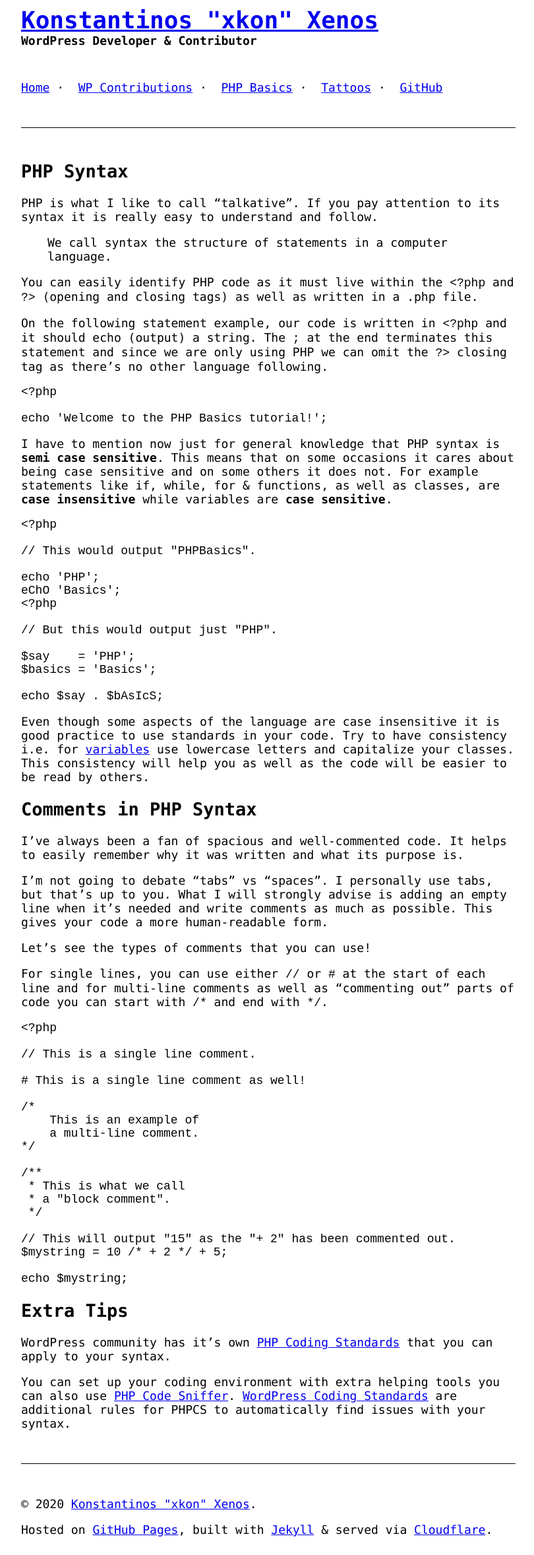
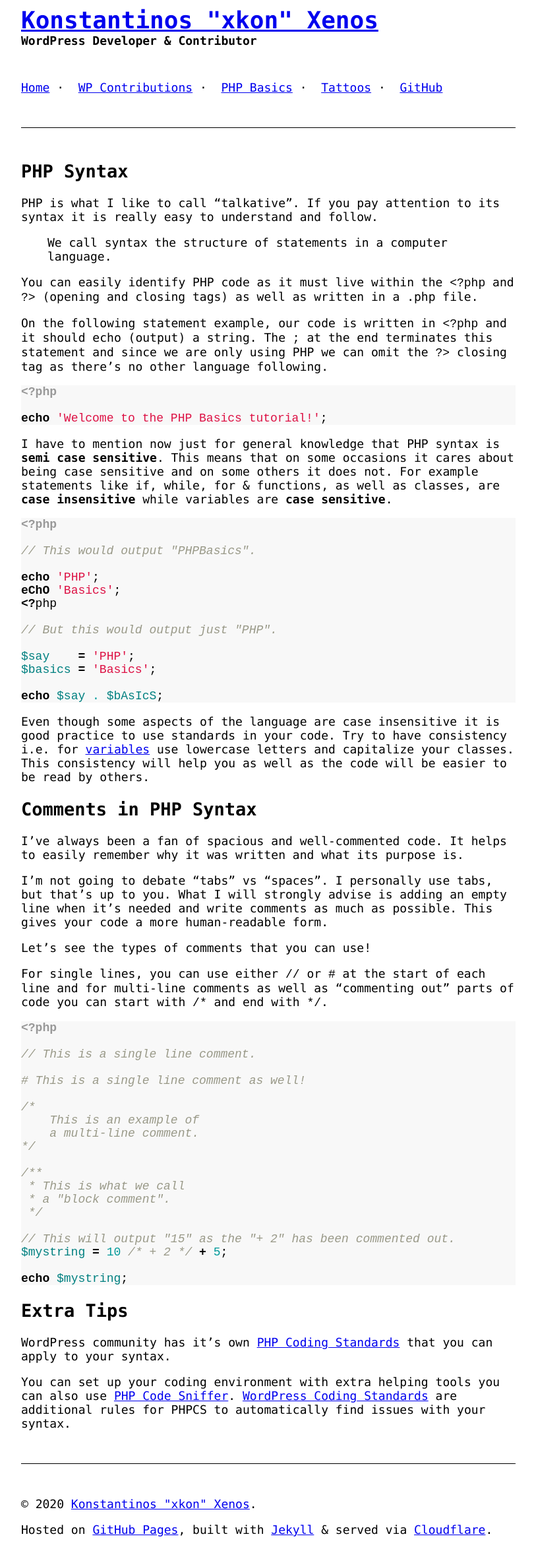
Before and after one commit to mrxkon/mrxkon.github.io, a Jekyll site: the page built from php-basics/php-syntax.md, in a window 1280 px wide. Shown: the whole page at 66% size, without its empty margins (233-1043 px from the left). Built offline with Jekyll 4.4.1, drawn with Linux system fonts in a browser that asks for light colours.

Commit message:
Update header.html

```diff
--- a/_includes/header.html
+++ b/_includes/header.html
@@ -98,6 +98,217 @@
 				width: auto;
 				height: auto;
 			}
+			/* Code Styling */
+			.highlight table td { padding: 5px; }
+			.highlight table pre { margin: 0; }
+			.highlight .cm {
+			color: #999988;
+			font-style: italic;
+			}
+			.highlight .cp {
+			color: #999999;
+			font-weight: bold;
+			}
+			.highlight .c1 {
+			color: #999988;
+			font-style: italic;
+			}
+			.highlight .cs {
+			color: #999999;
+			font-weight: bold;
+			font-style: italic;
+			}
+			.highlight .c, .highlight .cd {
+			color: #999988;
+			font-style: italic;
+			}
+			.highlight .err {
+			color: #a61717;
+			background-color: #e3d2d2;
+			}
+			.highlight .gd {
+			color: #000000;
+			background-color: #ffdddd;
+			}
+			.highlight .ge {
+			color: #000000;
+			font-style: italic;
+			}
+			.highlight .gr {
+			color: #aa0000;
+			}
+			.highlight .gh {
+			color: #999999;
+			}
+			.highlight .gi {
+			color: #000000;
+			background-color: #ddffdd;
+			}
+			.highlight .go {
+			color: #888888;
+			}
+			.highlight .gp {
+			color: #555555;
+			}
+			.highlight .gs {
+			font-weight: bold;
+			}
+			.highlight .gu {
+			color: #aaaaaa;
+			}
+			.highlight .gt {
+			color: #aa0000;
+			}
+			.highlight .kc {
+			color: #000000;
+			font-weight: bold;
+			}
+			.highlight .kd {
+			color: #000000;
+			font-weight: bold;
+			}
+			.highlight .kn {
+			color: #000000;
+			font-weight: bold;
+			}
+			.highlight .kp {
+			color: #000000;
+			font-weight: bold;
+			}
+			.highlight .kr {
+			color: #000000;
+			font-weight: bold;
+			}
+			.highlight .kt {
+			color: #445588;
+			font-weight: bold;
+			}
+			.highlight .k, .highlight .kv {
+			color: #000000;
+			font-weight: bold;
+			}
+			.highlight .mf {
+			color: #009999;
+			}
+			.highlight .mh {
+			color: #009999;
+			}
+			.highlight .il {
+			color: #009999;
+			}
+			.highlight .mi {
+			color: #009999;
+			}
+			.highlight .mo {
+			color: #009999;
+			}
+			.highlight .m, .highlight .mb, .highlight .mx {
+			color: #009999;
+			}
+			.highlight .sb {
+			color: #d14;
+			}
+			.highlight .sc {
+			color: #d14;
+			}
+			.highlight .sd {
+			color: #d14;
+			}
+			.highlight .s2 {
+			color: #d14;
+			}
+			.highlight .se {
+			color: #d14;
+			}
+			.highlight .sh {
+			color: #d14;
+			}
+			.highlight .si {
+			color: #d14;
+			}
+			.highlight .sx {
+			color: #d14;
+			}
+			.highlight .sr {
+			color: #009926;
+			}
+			.highlight .s1 {
+			color: #d14;
+			}
+			.highlight .ss {
+			color: #990073;
+			}
+			.highlight .s {
+			color: #d14;
+			}
+			.highlight .na {
+			color: #008080;
+			}
+			.highlight .bp {
+			color: #999999;
+			}
+			.highlight .nb {
+			color: #0086B3;
+			}
+			.highlight .nc {
+			color: #445588;
+			font-weight: bold;
+			}
+			.highlight .no {
+			color: #008080;
+			}
+			.highlight .nd {
+			color: #3c5d5d;
+			font-weight: bold;
+			}
+			.highlight .ni {
+			color: #800080;
+			}
+			.highlight .ne {
+			color: #990000;
+			font-weight: bold;
+			}
+			.highlight .nf {
+			color: #990000;
+			font-weight: bold;
+			}
+			.highlight .nl {
+			color: #990000;
+			font-weight: bold;
+			}
+			.highlight .nn {
+			color: #555555;
+			}
+			.highlight .nt {
+			color: #000080;
+			}
+			.highlight .vc {
+			color: #008080;
+			}
+			.highlight .vg {
+			color: #008080;
+			}
+			.highlight .vi {
+			color: #008080;
+			}
+			.highlight .nv {
+			color: #008080;
+			}
+			.highlight .ow {
+			color: #000000;
+			font-weight: bold;
+			}
+			.highlight .o {
+			color: #000000;
+			font-weight: bold;
+			}
+			.highlight .w {
+			color: #bbbbbb;
+			}
+			.highlight {
+			background-color: #f8f8f8;
+			}
+			/* /Code Styling */
 			@media(max-width:425px) {
 				.site-title {
 					font-size: 18px;
```
